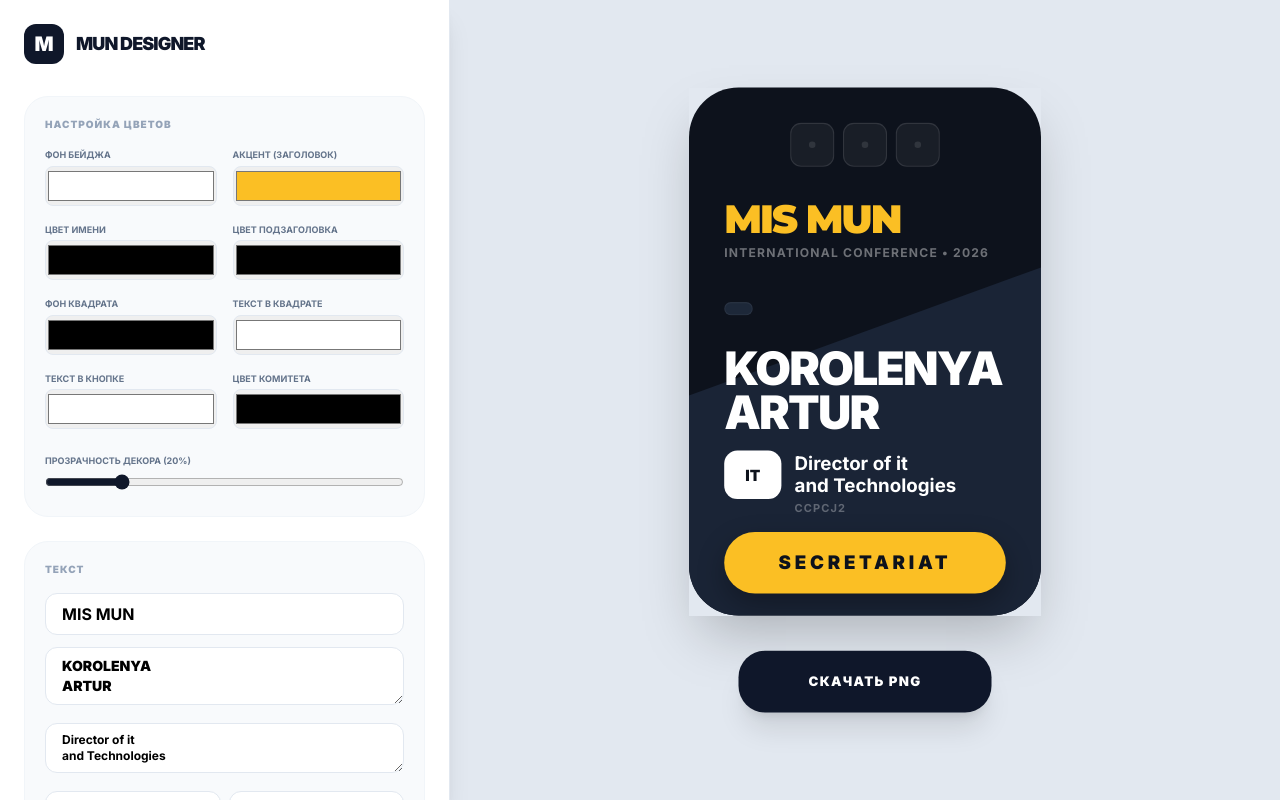
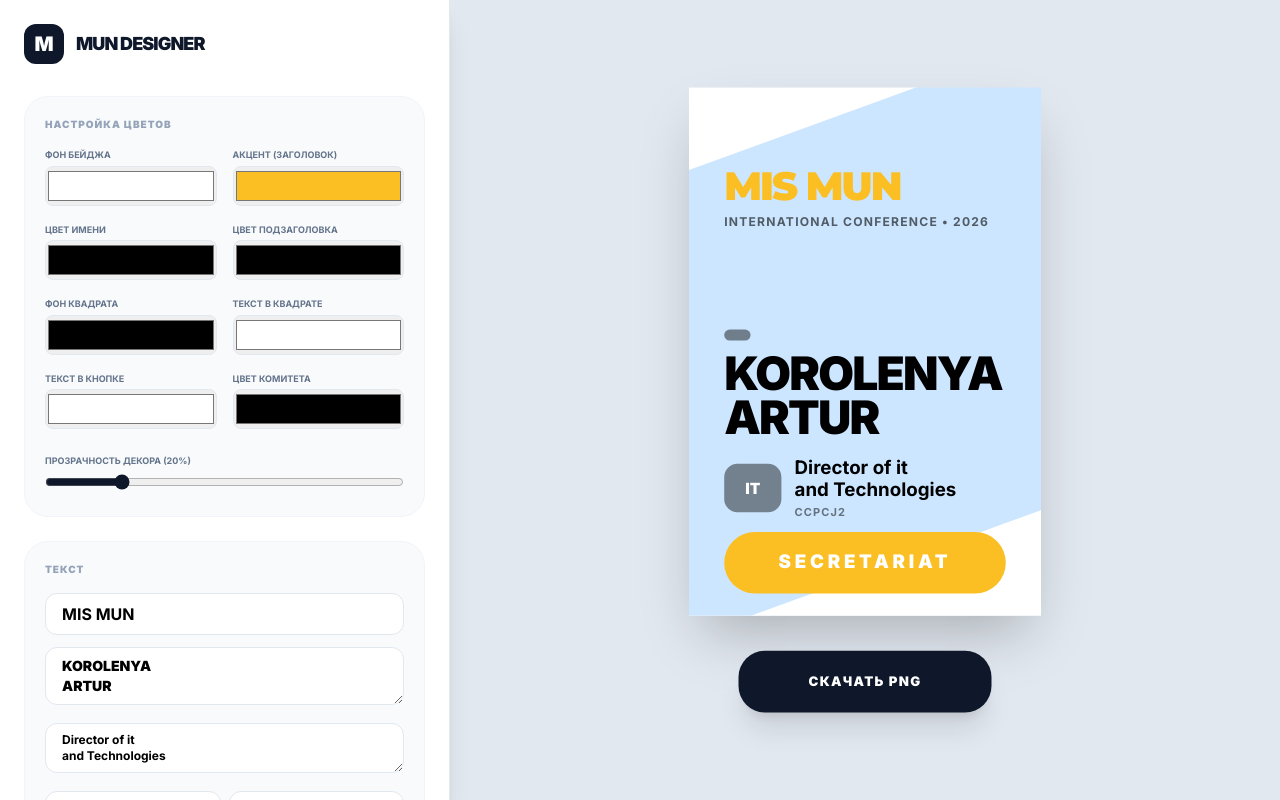
Before and after one commit to Leichit/create_bage, a React (Vite) app: page / in a window 1280 px wide. Built offline with nearby package versions, Linux system fonts and the light colour scheme.

Commit message:
Refactor BadgePreview to use FullDesignData

```diff
--- a/components/BadgePreview.tsx
+++ b/components/BadgePreview.tsx
@@ -1,15 +1,11 @@
 import React from 'react'
-import { BadgeData } from '../types'
+import { FullDesignData } from '../App'
 
 interface BadgePreviewProps {
-	data: BadgeData
-	isExportMode?: boolean
+	data: FullDesignData
 }
 
-const BadgePreview: React.FC<BadgePreviewProps> = ({
-	data,
-	isExportMode = false,
-}) => {
+const BadgePreview: React.FC<BadgePreviewProps> = ({ data }) => {
 	const { fontSizes, logos } = data
 
 	const getFontClass = (font: string) => {
@@ -29,101 +25,38 @@ const BadgePreview: React.FC<BadgePreviewProps> = ({
 		}
 	}
 
-	const palette = {
-		main: '#0d121c',
-		accent: '#fbbf24',
-		secondary: '#1a2436',
-		overlay: 'rgba(255, 255, 255, 0.05)',
-	}
-
 	return (
 		<div
 			style={{
 				width: '320px',
 				height: '480px',
-				backgroundColor: palette.main,
-				borderRadius: isExportMode ? '0px' : '45px',
+				backgroundColor: data.primaryColor,
 				position: 'relative',
 				overflow: 'hidden',
-				color: 'white',
 				boxSizing: 'border-box',
-				margin: '0',
-				padding: '0',
 				display: 'block',
 			}}
 		>
-			{/* 1. Декоративный фон */}
+			{/* Декор */}
 			<div
 				style={{
 					position: 'absolute',
-					top: '220px',
+					top: '15px',
 					left: '-100px',
 					width: '600px',
 					height: '400px',
-					backgroundColor: palette.secondary,
+					backgroundColor: data.decorationColor,
+					opacity: data.decorationOpacity,
 					transform: 'rotate(-20deg)',
 					zIndex: 1,
 				}}
 			></div>
 
-			{/* 2. Логотипы */}
+			{/* Конференция */}
 			<div
 				style={{
 					position: 'absolute',
-					top: '32px',
-					left: '0',
-					width: '320px',
-					display: 'flex',
-					justifyContent: 'center',
-					gap: '8px',
-					zIndex: 50,
-				}}
-			>
-				{logos.map((logo, index) => (
-					<div
-						key={index}
-						style={{
-							width: '40px',
-							height: '40px',
-							backgroundColor: palette.overlay,
-							border: '1px solid rgba(255,255,255,0.1)',
-							borderRadius: '10px',
-							display: 'flex',
-							alignItems: 'center',
-							justifyContent: 'center',
-							padding: '5px',
-							overflow: 'hidden',
-						}}
-					>
-						{logo ? (
-							<img
-								src={logo}
-								alt=''
-								style={{
-									maxWidth: '100%',
-									maxHeight: '100%',
-									objectFit: 'contain',
-								}}
-							/>
-						) : (
-							<div
-								style={{
-									width: '6px',
-									height: '6px',
-									borderRadius: '50%',
-									backgroundColor: 'rgba(255,255,255,0.1)',
-								}}
-							></div>
-						)}
-					</div>
-				))}
-			</div>
-
-			{/* 3. Шапка мероприятия */}
-			<div
-				style={{
-					position: 'absolute',
-					top: '100px',
+					top: '70px',
 					left: '32px',
 					right: '32px',
 					zIndex: 10,
@@ -132,7 +65,7 @@ const BadgePreview: React.FC<BadgePreviewProps> = ({
 				<div
 					className={getFontClass(data.titleFont)}
 					style={{
-						color: palette.accent,
+						color: data.accentColor,
 						fontSize: `${fontSizes.eventTitle}px`,
 						fontWeight: 900,
 						textTransform: 'uppercase',
@@ -144,128 +77,119 @@ const BadgePreview: React.FC<BadgePreviewProps> = ({
 				</div>
 				<div
 					style={{
+						color: data.textColorSubtitle,
+						opacity: 0.6,
 						fontSize: `${fontSizes.eventSubtitle}px`,
 						fontWeight: 700,
 						textTransform: 'uppercase',
 						letterSpacing: '0.1em',
-						opacity: 0.4,
 						marginTop: '4px',
-						lineHeight: '1.2',
 					}}
 				>
 					{data.eventSubtitle} • {data.year}
 				</div>
 			</div>
 
-			{/* 4. Метка роли */}
+			{/* Official Delegate */}
 			<div
 				style={{
 					position: 'absolute',
-					top: '195px',
+					top: '220px',
 					left: '32px',
-					backgroundColor: 'rgba(30, 41, 59, 0.98)',
+					backgroundColor: data.delegateBadgeBg,
 					padding: '5px 12px',
 					borderRadius: '8px',
-					border: '1px solid rgba(255,255,255,0.05)',
 					zIndex: 20,
 				}}
 			>
 				<span
 					style={{
-						color: palette.accent,
+						color: data.accentColor,
 						fontSize: `${fontSizes.roleLabel}px`,
 						fontWeight: 900,
 						textTransform: 'uppercase',
 						letterSpacing: '0.1em',
-						display: 'block',
-						lineHeight: '1',
 					}}
 				>
 					{data.roleLabel}
 				</span>
 			</div>
 
-			{/* 5. Имя участника */}
+			{/* ИМЯ */}
 			<div
 				style={{
 					position: 'absolute',
-					top: '235px',
+					top: '240px',
 					left: '32px',
 					right: '32px',
 					zIndex: 30,
-					height: '110px',
-					display: 'flex',
-					flexDirection: 'column',
-					justifyContent: 'flex-start',
 				}}
 			>
 				<div
 					style={{
+						color: data.textColorMain,
 						fontSize: `${fontSizes.name}px`,
 						fontWeight: 900,
 						textTransform: 'uppercase',
 						letterSpacing: '-0.04em',
 						lineHeight: '0.95',
 						whiteSpace: 'pre-wrap',
-						wordBreak: 'break-word',
-						margin: 0,
 					}}
 				>
 					{data.name}
 				</div>
 			</div>
 
-			{/* 6. Подробности */}
+			{/* Код и Должность */}
 			<div
 				style={{
 					position: 'absolute',
-					top: '330px',
+					top: '335px',
 					left: '32px',
 					right: '32px',
 					display: 'flex',
-					alignItems: 'flex-start',
 					gap: '12px',
 					zIndex: 30,
+					alignItems: 'center',
 				}}
 			>
 				<div
 					style={{
 						width: '52px',
 						height: '44px',
-						backgroundColor: 'white',
-						color: '#0d121c',
+						backgroundColor: data.squareColor,
+						color: data.textColorSquare,
 						borderRadius: '12px',
 						display: 'flex',
 						alignItems: 'center',
 						justifyContent: 'center',
 						fontWeight: 900,
 						fontSize: `${fontSizes.squareCode}px`,
-						flexShrink: 0,
 					}}
 				>
 					{data.squareCode}
 				</div>
-				<div style={{ minWidth: 0, paddingTop: '2px' }}>
+				<div>
 					<div
 						style={{
+							color: data.textColorMain,
 							fontSize: `${fontSizes.country}px`,
 							fontWeight: 700,
 							lineHeight: '1.2',
 							whiteSpace: 'pre-wrap',
-							margin: 0,
 						}}
 					>
 						{data.country}
 					</div>
 					<div
 						style={{
+							color: data.textColorCommittee,
+							opacity: 0.5,
 							fontSize: `${fontSizes.committee}px`,
 							fontWeight: 700,
 							textTransform: 'uppercase',
 							letterSpacing: '0.1em',
-							opacity: 0.3,
-							marginTop: '4px',
-							lineHeight: '1',
+							marginTop: '2px',
 						}}
 					>
 						{data.committee}
@@ -273,7 +197,7 @@ const BadgePreview: React.FC<BadgePreviewProps> = ({
 				</div>
 			</div>
 
-			{/* 7. Нижняя кнопка-роль */}
+			{/* Кнопка Роли */}
 			<div
 				style={{
 					position: 'absolute',
@@ -281,14 +205,13 @@ const BadgePreview: React.FC<BadgePreviewProps> = ({
 					left: '32px',
 					right: '32px',
 					height: '56px',
-					backgroundColor: palette.accent,
-					color: palette.main,
+					backgroundColor: data.accentColor,
+					color: data.textColorFooter,
 					borderRadius: '28px',
 					display: 'flex',
 					alignItems: 'center',
 					justifyContent: 'center',
 					zIndex: 40,
-					boxShadow: '0 10px 25px rgba(0,0,0,0.3)',
 				}}
 			>
 				<div
@@ -297,7 +220,6 @@ const BadgePreview: React.FC<BadgePreviewProps> = ({
 						textTransform: 'uppercase',
 						letterSpacing: '0.2em',
 						fontSize: `${fontSizes.footerRole}px`,
-						lineHeight: '1',
 					}}
 				>
 					{data.role}
```
